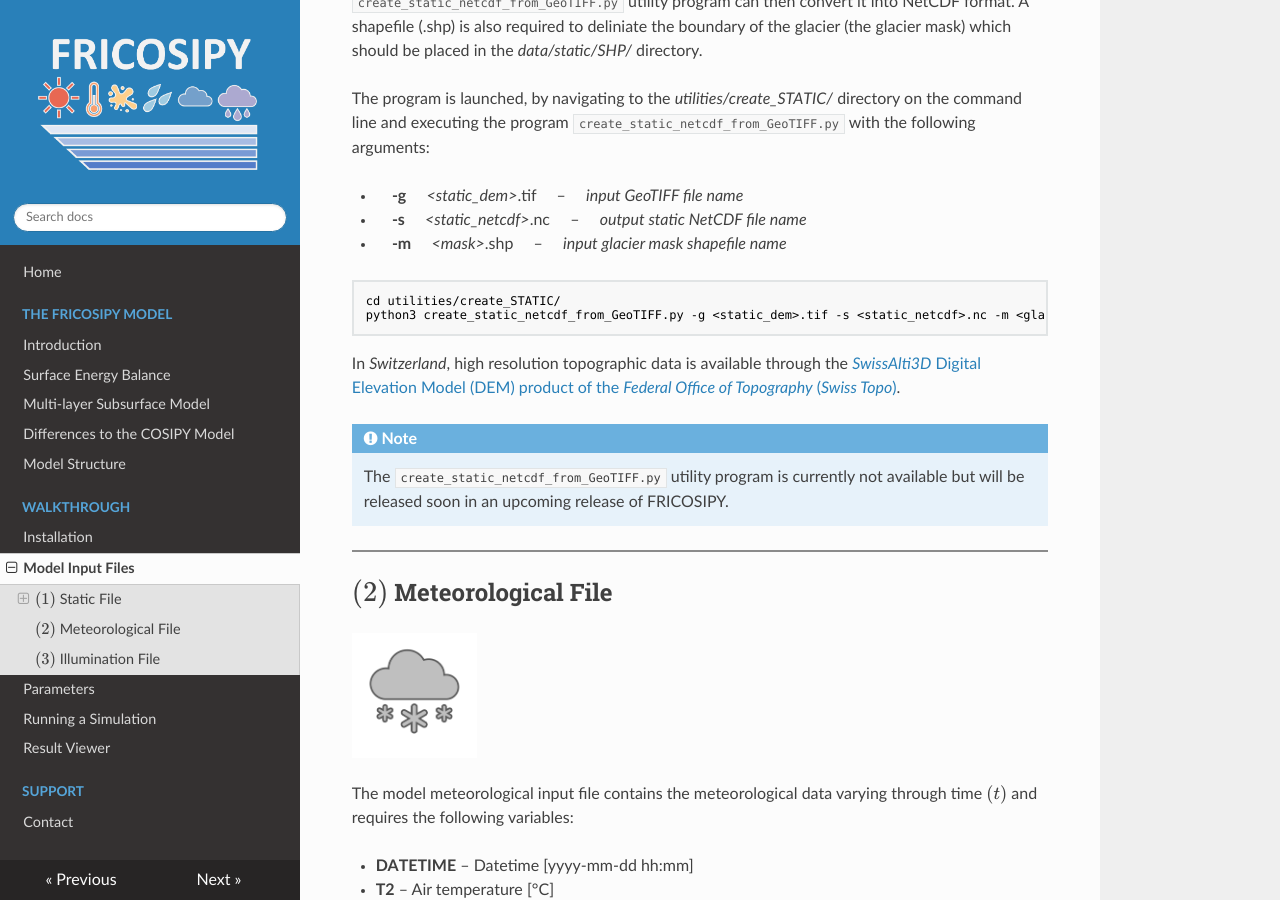
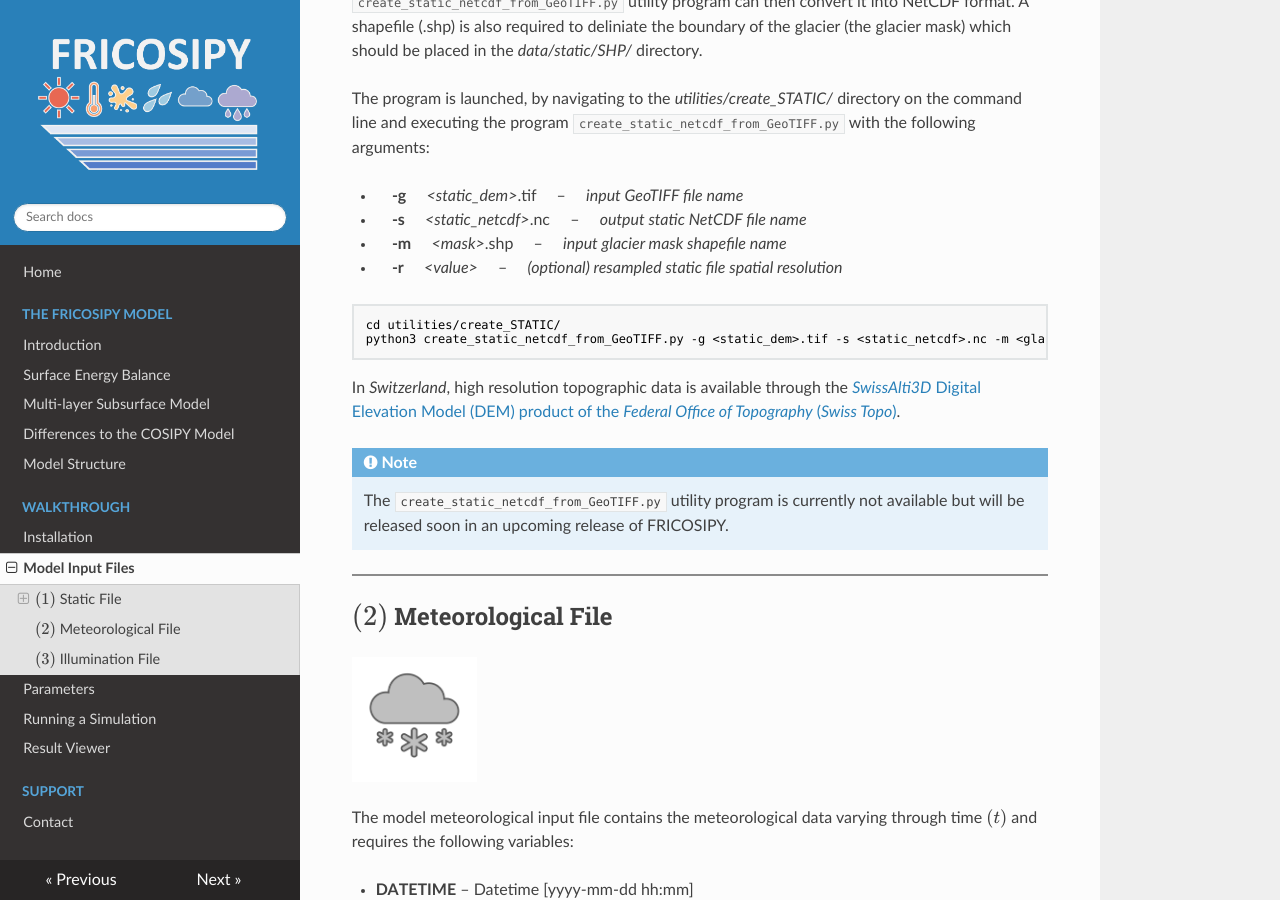
Before and after one commit to MarcusGastaldello/FRICOSIPY, an MkDocs documentation site: the page built from docs/model_input_files.md, in a window 1280 px wide and 900 px high, scrolled down 1929 px. Built offline with MkDocs 1.6.1, drawn with Linux system fonts in a browser that asks for light colours.

Commit message:
Update model_input_files.md

````diff
--- a/docs/model_input_files.md
+++ b/docs/model_input_files.md
@@ -79,6 +79,7 @@ The program is launched, by navigating to the *utilities/create_STATIC/* directo
 * &emsp; **-g** &emsp; *&lt;static_dem&gt;*.tif &emsp; &ndash; &emsp; *input GeoTIFF file name*
 * &emsp; **-s** &emsp; *&lt;static_netcdf&gt;*.nc &emsp; &ndash; &emsp; *output static NetCDF file name*
 * &emsp; **-m** &emsp; *&lt;mask&gt;*.shp &emsp; &ndash; &emsp; *input glacier mask shapefile name*
+* &emsp; **-r** &emsp; *&lt;value&gt;* &emsp; &ndash; &emsp; *(optional) resampled static file spatial resolution*
 
 ```
 cd utilities/create_STATIC/
````
